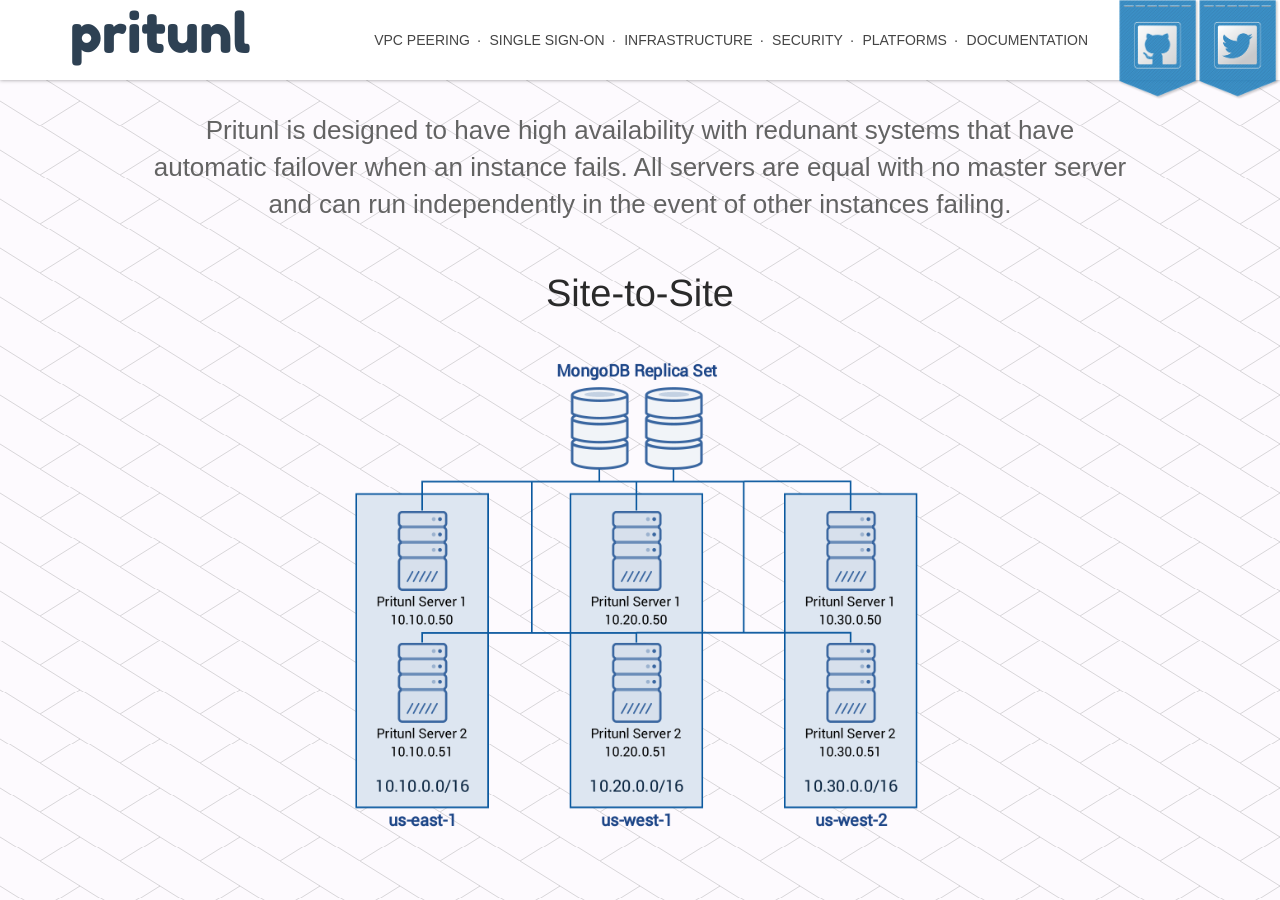
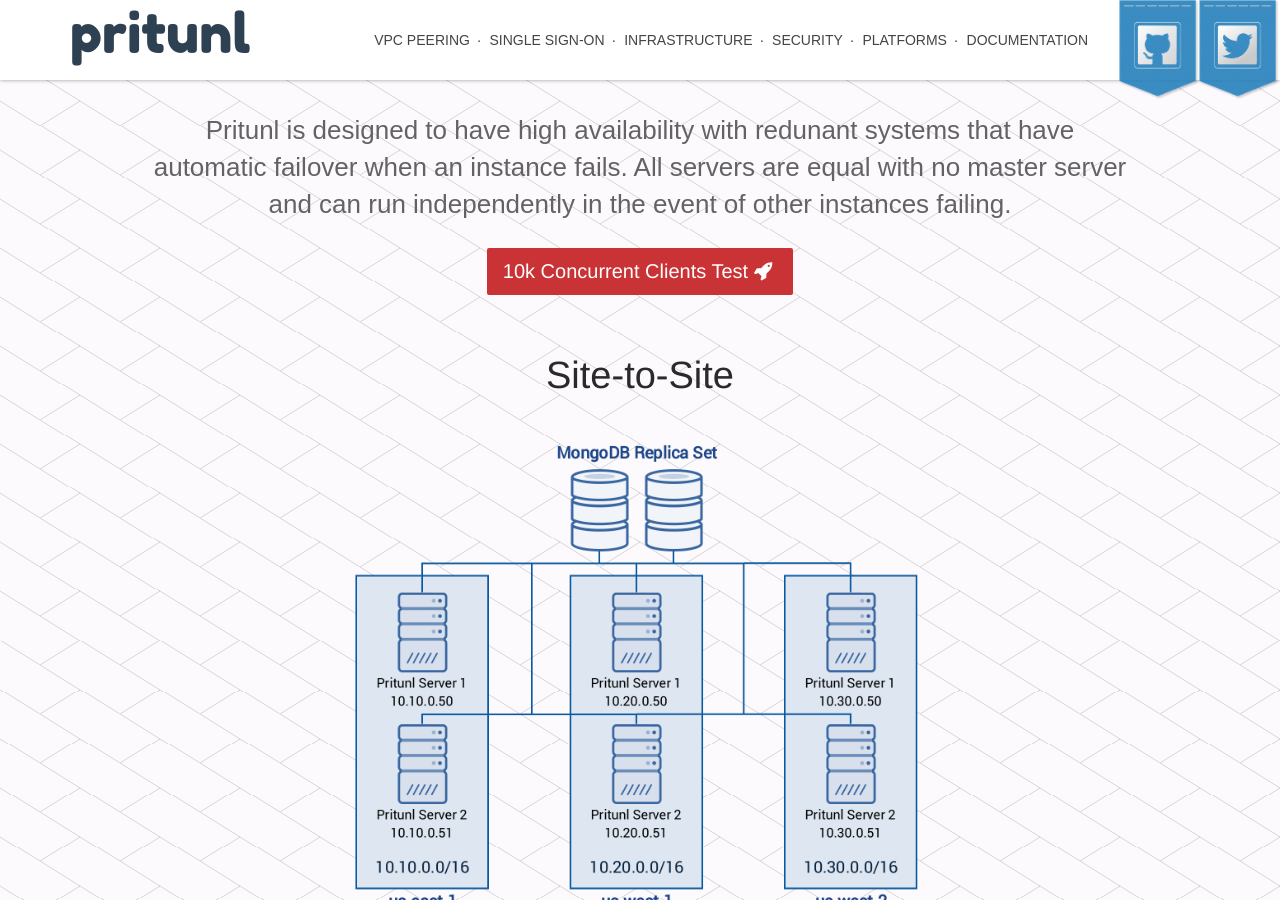
Before and after one commit to pritunl/pritunl.github.io, a Jekyll site: the page built from infrastructure.html, in a window 1280 px wide and 900 px high, scrolled down 1514 px. Built offline with Jekyll 4.4.1, drawn with Linux system fonts in a browser that asks for light colours; nearby versions of some CDN libraries; some web fonts are replaced; Markdown is read by kramdown in place of the engine named in the settings; comment, search, counter and statistics services are not loaded.

Commit message:
Add 10k clients test link

```diff
--- a/infrastructure.html
+++ b/infrastructure.html
@@ -33,6 +33,7 @@
       <div class="row">
         <div class="item feature-desc google-desc col-md-10 col-md-offset-1 col-sm-12 col-xs-12">
           <p>Pritunl is designed to have high availability with redunant systems that have automatic failover when an instance fails. All servers are equal with no master server and can run independently in the event of other instances failing.</p>
+          <a class="title btn btn-lg scrollto" href="https://medium.com/@pritunl/pritunl-10k-clients-645aa44b7453" target="_blank">10k Concurrent Clients Test <i class="fa fa-rocket"></i></a>
         </div>
       </div>
       <div class="row">
```
